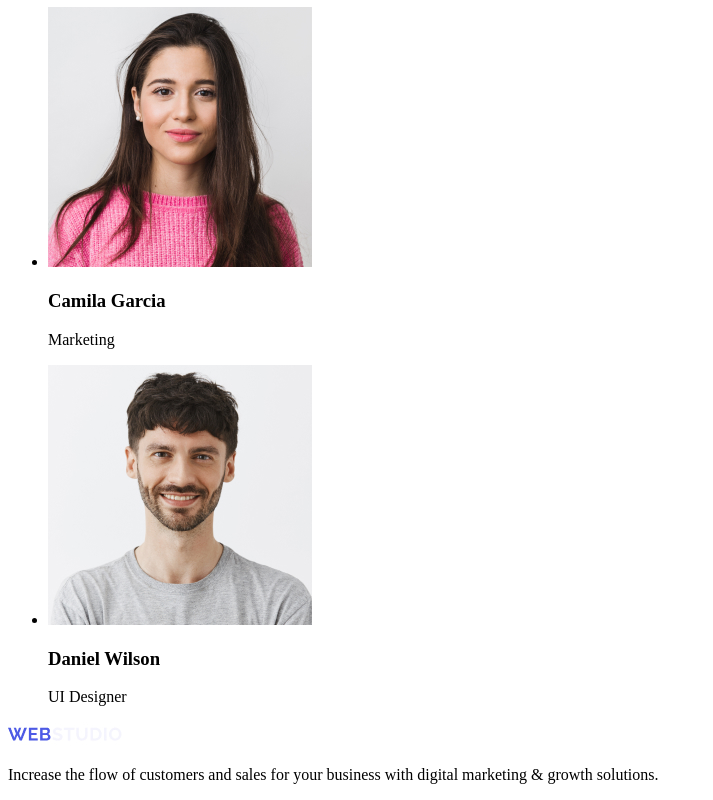
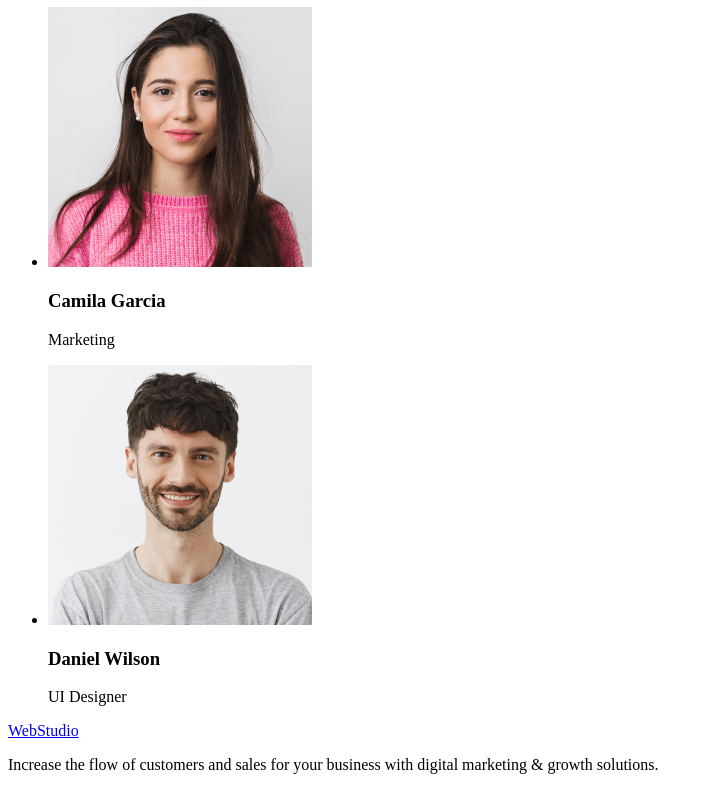
Before and after one commit to OlenaKolos/goit-markup-hw-01, a plain HTML site: page index.html in a window 1280 px wide. Shown: the part 1378-2178 px from the top of the page, without its empty margins (0-713 px from the left). Drawn offline with Linux system fonts and the light colour scheme.

Commit message:
update footer

```diff
--- a/index.html
+++ b/index.html
@@ -98,11 +98,12 @@
 
     <footer>
 
-                <a href="">
-                <img
+                <a href="./images/Logof.jpg">WebStudio</a>
+
+                <!-- <img
                 src="./images/Logof.jpg"
-                width="115" height="24" alt="WebStudio">
-            </a>
+                width="115" height="24" alt="WebStudio"> -->
+
 
         <p>Increase the flow of customers and sales for your business with digital marketing & growth solutions.</p>
 
```
